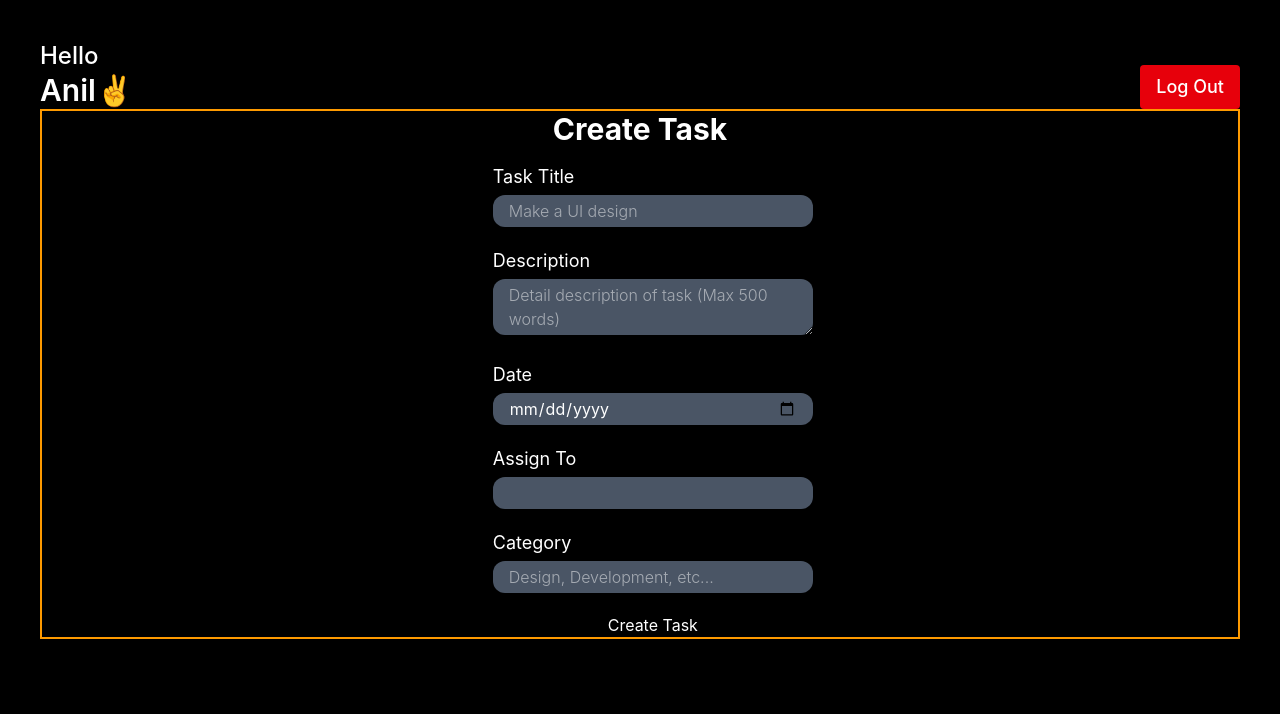
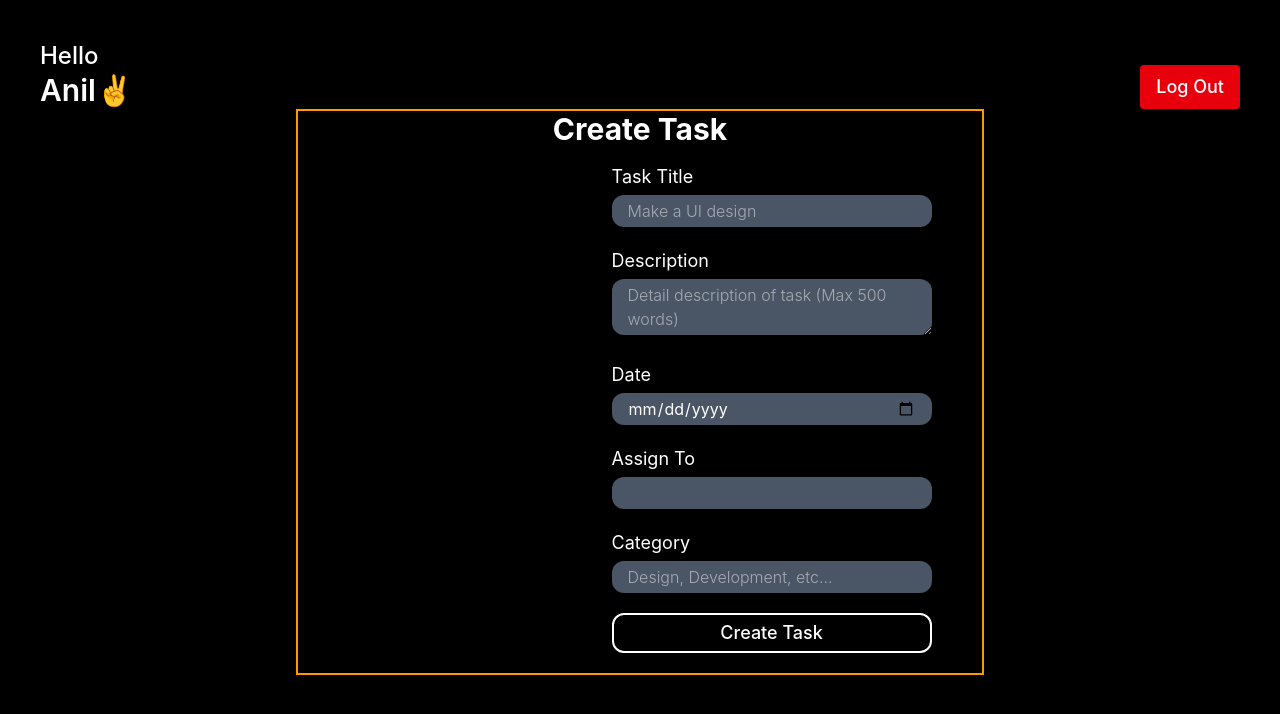
Before and after one commit to Anilbk777/react-projects, a React (Vite) app in the folder EmployeeManagementSystem/: page / in a window 1280 px wide. Shown: the top 714 px of the page. Built offline with nearby package versions, Linux system fonts and the light colour scheme.

Commit message:
button added

```diff
--- a/EmployeeManagementSystem/src/Components/Dashboard/AdminDashboard.jsx
+++ b/EmployeeManagementSystem/src/Components/Dashboard/AdminDashboard.jsx
@@ -2,9 +2,9 @@ import React from "react";
 import Header from "../Other/Header";
 const AdminDashboard = () => {
   return (
-    <div className="h-screen w-full p-10">
+    <div className="min-h-screen w-full p-10">
       <Header />
-      <div className="border-2 border-amber-500">
+      <div className="border-2 border-amber-500 mr-[20vw] ml-[20vw]">
         <h1 className="text-center text-3xl font-bold mb-4">Create Task</h1>
         <form className="flex flex-col items-center justify-center ml-[37vw] mr-[35vw]">
           <div>
@@ -46,7 +46,9 @@ const AdminDashboard = () => {
               className="bg-gray-600 w-[25vw] px-4 py-1 outline-none rounded-xl mb-5 placeholder:font-light"
             />
           </div>
-          <button>Create Task</button>
+          <button className="bg-black text-white font-medium text-lg border-2 px-4 py-1 rounded-xl w-[25vw] mb-5">
+            Create Task
+          </button>
         </form>
       </div>
     </div>
```
